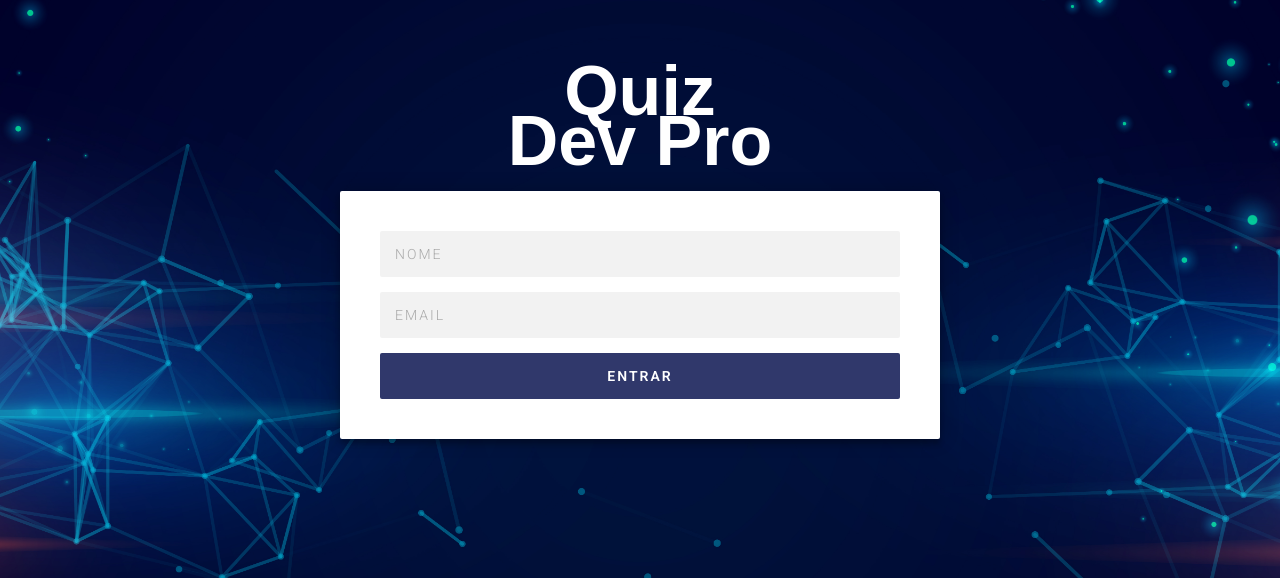
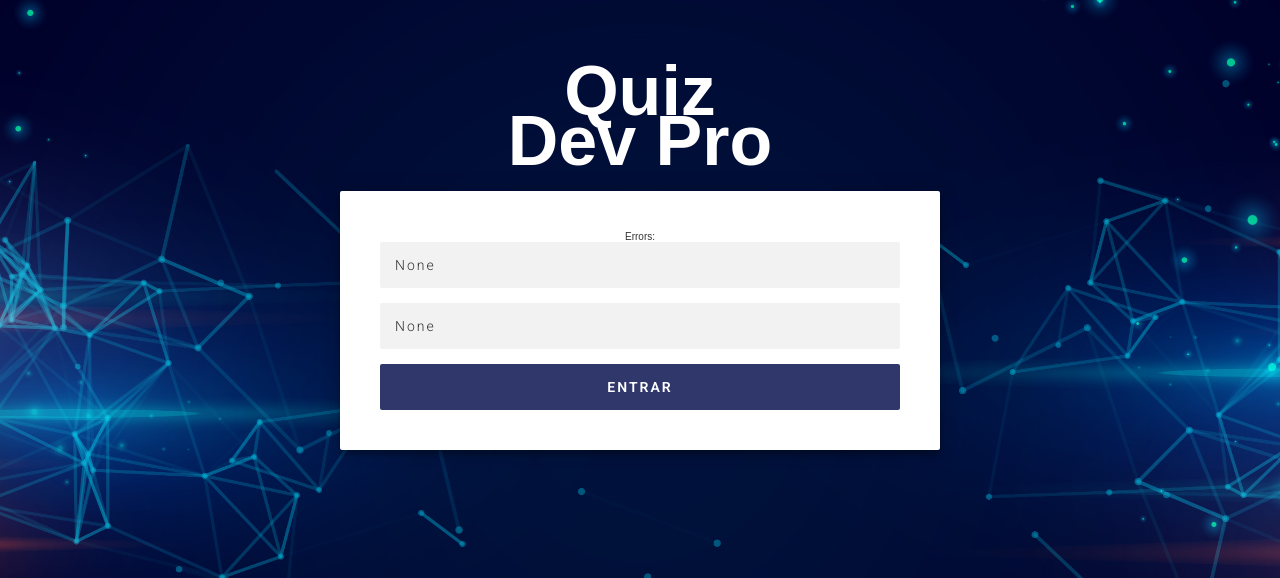
Before and after one commit to HenriqueCCdA/quizDevPro-v2, a Django app: template quiz/base/templates/base/home.html in a window 1280 px wide. Shown: the top 578 px of the page. Run offline with Django 3.2, Linux system fonts and the light colour scheme; the template is opened without the code that fills it: values that come from a table or form of the project are taken from there, others are empty.

Commit message:
Mostrar os erros no formulários.
close #36

```diff
--- a/quiz/base/templates/base/home.html
+++ b/quiz/base/templates/base/home.html
@@ -15,10 +15,15 @@
             <p class="subtitle-quiz">Quiz</p>
             <p class="subtitle-page">Dev Pro</p>
             <div class="form">
+                {% if formulario %}
+                <p> Errors:
+                    {{ formulario.errors }}
+                </p>
+                {% endif %}
                 <form class="login-form" method="post" action="{% url 'base:home' %}">
                   {% csrf_token %}
-                  <input type="text" name="nome" placeholder="NOME"/>
-                  <input type="email" name="email" placeholder="EMAIL"/>
+                  <input type="text" name="nome" placeholder="NOME" value="{{ formulario.nome.value }}"/>
+                  <input type="email" name="email" placeholder="EMAIL" value="{{ formulario.email.value}}"/>
                   <button type="submit">Entrar</button>
                 </form>
             </div>
--- a/quiz/base/views.py
+++ b/quiz/base/views.py
@@ -10,6 +10,9 @@ def home(request):
         if form.is_valid():
             form.save()
             return redirect(reverse('base:pergunta',  kwargs={'slug': 1}))
+        else:
+            contexto = {'formulario': form}
+            return render(request, 'base/home.html', contexto)
 
     return render(request, 'base/home.html')
 
```
